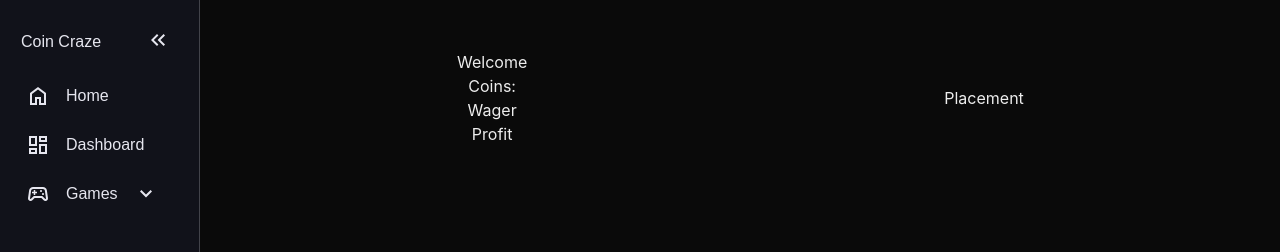
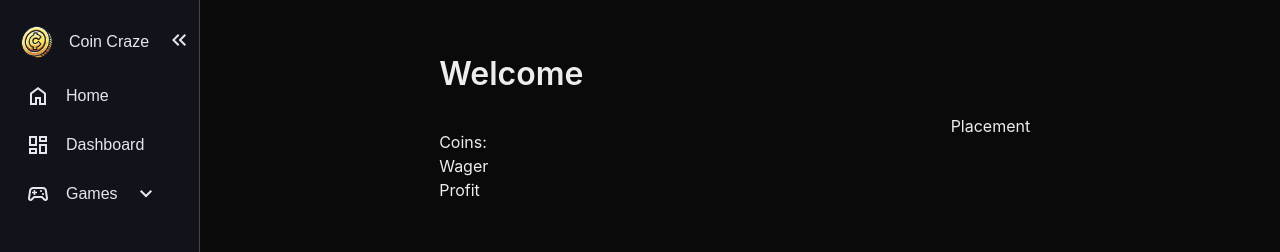
Before and after one commit to nguyenhbryan/goodfinancialadvice, a Next.js app in the folder finance/: page / in a window 1280 px wide. Shown: the top 252 px of the page. Built offline with nearby package versions, Linux system fonts and the light colour scheme; no server answers.

Commit message:
transition

```diff
--- a/finance/src/app/components/Sidebar.jsx
+++ b/finance/src/app/components/Sidebar.jsx
@@ -54,7 +54,10 @@ export default function Sidebar() {
             <nav className={`${styles.sidebar} ${isSidebarOpen ? styles.closed : ""}`}>
                 <ul className={styles.list}>
                     <li className={styles.first}>
-                        <span className={`${styles.logo} ${isSidebarOpen ? styles.hidden : ""}`}>Coin Craze</span>
+                        <span className={`${styles.logo} ${isSidebarOpen ? styles.hidden : ""}`}>
+                            <img src="mainicon.png" alt="logo" width={50} height={50}></img>
+                            Coin Craze
+                        </span>
                         <button className={`${styles.open} ${isSidebarOpen ? styles.rotate : ""}`} onClick={toggleSidebar}>
                             <svg className={styles.icon} xmlns="http://www.w3.org/2000/svg" height="24px" viewBox="0 -960 960 960" width="24px" fill="#5f6368"><path d="M440-240 200-480l240-240 56 56-183 184 183 184-56 56Zm264 0L464-480l240-240 56 56-183 184 183 184-56 56Z" /></svg>
                         </button>
@@ -88,9 +91,9 @@ export default function Sidebar() {
                         </button>
                         <ul className={`${styles.submenu} ${isGamesOpen ? styles.show : ""}`}>
                             <div>
-                                <li><Link href="#">Crash</Link></li>
+                                <li><Link href="">Crash</Link></li>
                                 <li><Link href="#">Plinko</Link></li>
-                                <li><Link href="#">Blackjack</Link></li>
+                                <li><Link href="/games/blackjack">Blackjack</Link></li>
                             </div>
                         </ul>
                     </li>
--- a/finance/src/app/components/Sidebar.module.css
+++ b/finance/src/app/components/Sidebar.module.css
@@ -65,11 +65,17 @@
     margin-top: 10px;
 }
 
+.first img {
+    width: 2em;
+    height: 2em;
+    border-radius: 50%;
+}
+
 .end {
     display: flex;
     justify-content: space-between;
     align-items: flex-end;
-    height: 100vh;
+    height: 90vh;
     margin-top: auto;
 }
 
--- a/finance/src/app/page.js
+++ b/finance/src/app/page.js
@@ -1,19 +1,42 @@
 'use client'
+import { useEffect } from "react";
 import styles from "./page.module.css";
 import Cards from "./Cards.jsx";
-import { auth } from "@/auth";
 import { useSession } from "next-auth/react";
-import { userAgent } from "next/server";
 import Sidebar from "./components/Sidebar";
 
 export default function Home() {
   const { data: session } = useSession();
 
+  useEffect(() => {
+    const observer = new IntersectionObserver((entries) => {
+      entries.forEach((entry) => {
+        if (entry.isIntersecting) {
+          entry.target.classList.add(styles.show);
+        } else {
+          entry.target.classList.remove(styles.show);
+        }
+      });
+    });
+
+    const hiddenElements = document.querySelectorAll(`.${styles.hidden}`);
+    hiddenElements.forEach((el) => {
+      observer.observe(el);
+    });
+
+    return () => {
+      hiddenElements.forEach((el) => {
+        observer.unobserve(el);
+      });
+    };
+  }, []);
+
   return (
     <div className={styles.body}>
       <div className={styles.welcome_container}>
         <div className={styles.welcome_left}>
-          <div>
+          <div className={styles.hidden}>
+            <div className={styles.welcome_header}>
               Welcome {session?.user?.name}
             </div>
             <div>
@@ -26,6 +49,7 @@ export default function Home() {
               Profit
             </div>
           </div>
+        </div>
         <div className={styles.welcome_right}>
           Placement
         </div>
@@ -33,7 +57,7 @@ export default function Home() {
       <div className={styles.recommended_games}>
         <div className={styles.recommended_header}>
           <h1>Trending Games</h1>
-          <svg xmlns="http://www.w3.org/2000/svg" height="24px" viewBox="0 -960 960 960" width="24px" fill="#5f6368"><path d="M647-440H160v-80h487L423-744l57-56 320 320-320 320-57-56 224-224Z"/></svg>
+          <svg xmlns="http://www.w3.org/2000/svg" height="24px" viewBox="0 -960 960 960" width="24px" fill="#5f6368"><path d="M647-440H160v-80h487L423-744l57-56 320 320-320 320-57-56 224-224Z" /></svg>
         </div>
         <div className={styles.cards_container}>
           <Cards name="Slots" image="https://static-00.iconduck.com/assets.00/placeholder-icon-2048x2048-48kucnce.png" href="games/slots" />
--- a/finance/src/app/page.module.css
+++ b/finance/src/app/page.module.css
@@ -11,6 +11,18 @@
     margin-left: 5rem; /* Add this line */
 }
 
+.hidden {
+    opacity: 0;
+    filter: blur(5px);
+    transition: all 1s ease-in-out;
+}
+
+.show {
+    opacity: 1;
+    filter: blur(0px);
+    transition: all 1s ease-in-out;
+}
+
 .welcome_container {
     display: flex;
     position: relative;
@@ -20,6 +32,17 @@
     width: 100%;
     box-sizing: border-box;
     min-width: 0;
+}
+
+.welcome_header {
+    display: flex;
+    flex-direction: column;
+    justify-content: center;
+    align-items: center;
+    text-align: center;
+    margin-bottom: 1em;
+    font-size: 2em;
+    font-weight: 600;
 }
 
 .welcome_left {
```
Also changed, not shown: finance/public/mainicon.png (added). Lines whose indentation alone changed are shown as unchanged.
